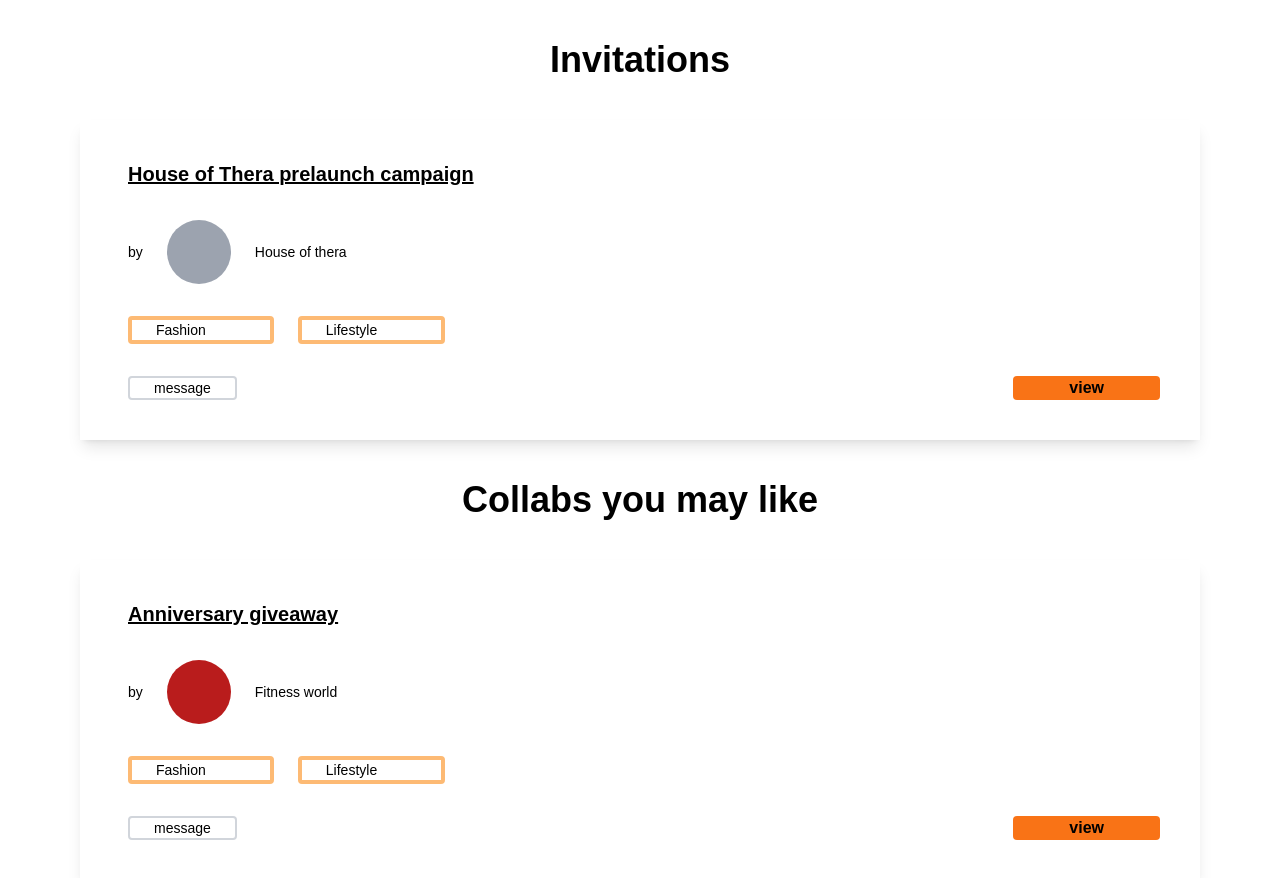
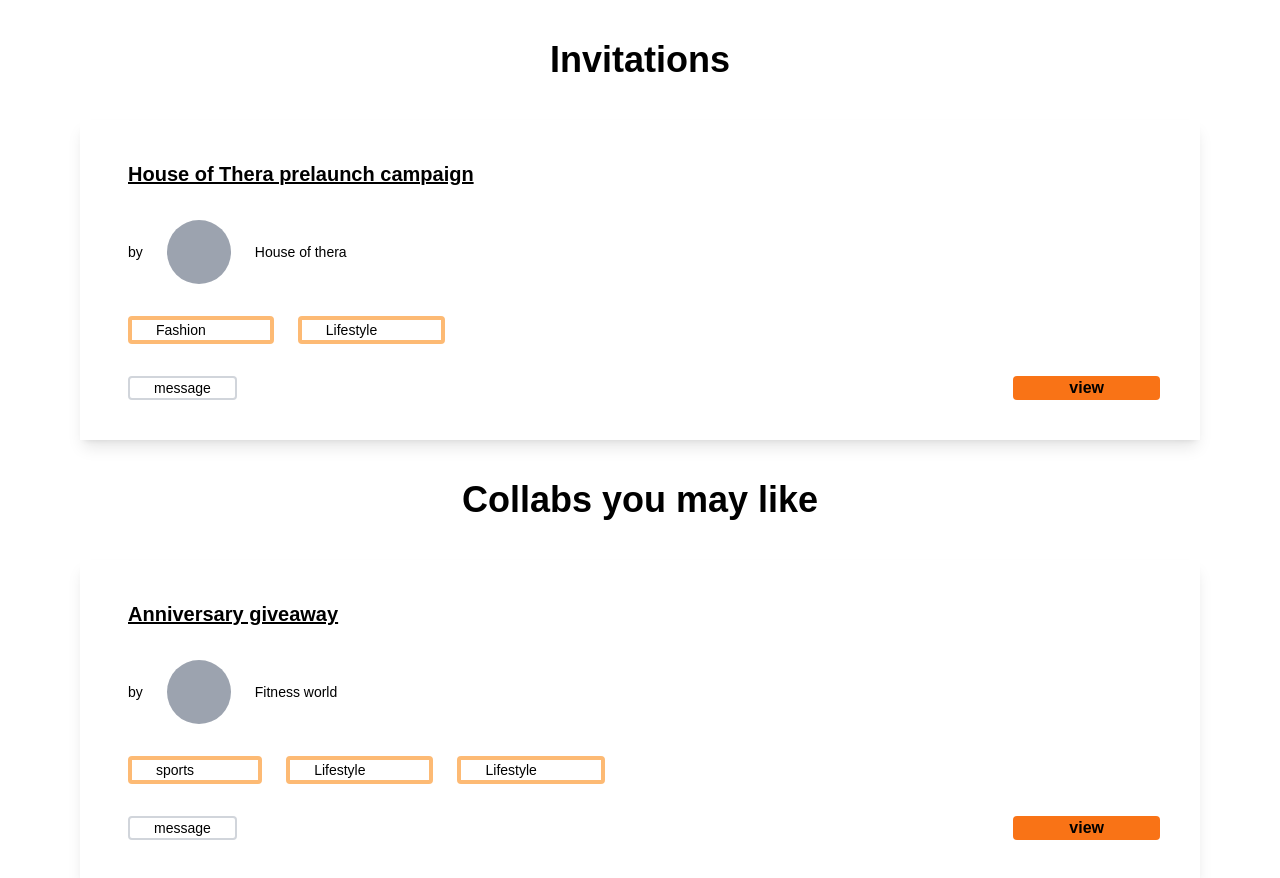
Before and after one commit to STRATIFI-Bravo-Startup-3/Stratifi-React, a React (Create React App) app in the folder stratifi-app/: page /influencers in a window 1280 px wide. Built offline with nearby package versions, Linux system fonts and the light colour scheme.

Commit message:
influence secondPart

```diff
--- a/stratifi-app/src/pages/Influencers.jsx
+++ b/stratifi-app/src/pages/Influencers.jsx
@@ -52,13 +52,16 @@ const Influencers = () => {
 
           <div className="flex flex-col gap-2 md:flex-row items-center  ">
             <p className="text-sm mr-4">by</p>
-            <div className="w-16 h-16 bg-red-700 rounded-full mr-4"></div>
+            <div className="w-16 h-16 bg-gray-400 rounded-full mr-4"></div>
             <p className="text-sm">Fitness world</p>
           </div>
           {/* First Button */}
           <div className="flex flex-col gap-2  md:flex-row ">
             <button className="bg-transparent hover:bg-orange-500 text-black  hover:text-black  px-6 pr-16 border-orange-300 hover:border-transparent rounded mr-4 text-sm border-4 font-medium ">
-              Fashion
+              sports
+            </button>
+            <button className="bg-transparent hover:bg-orange-500 text-black  hover:text-black  px-6 pr-16  border-orange-300 hover:border-transparent rounded mr-4 text-sm border-4 font-medium">
+              Lifestyle
             </button>
             <button className="bg-transparent hover:bg-orange-500 text-black  hover:text-black  px-6 pr-16  border-orange-300 hover:border-transparent rounded mr-4 text-sm border-4 font-medium">
               Lifestyle
```
